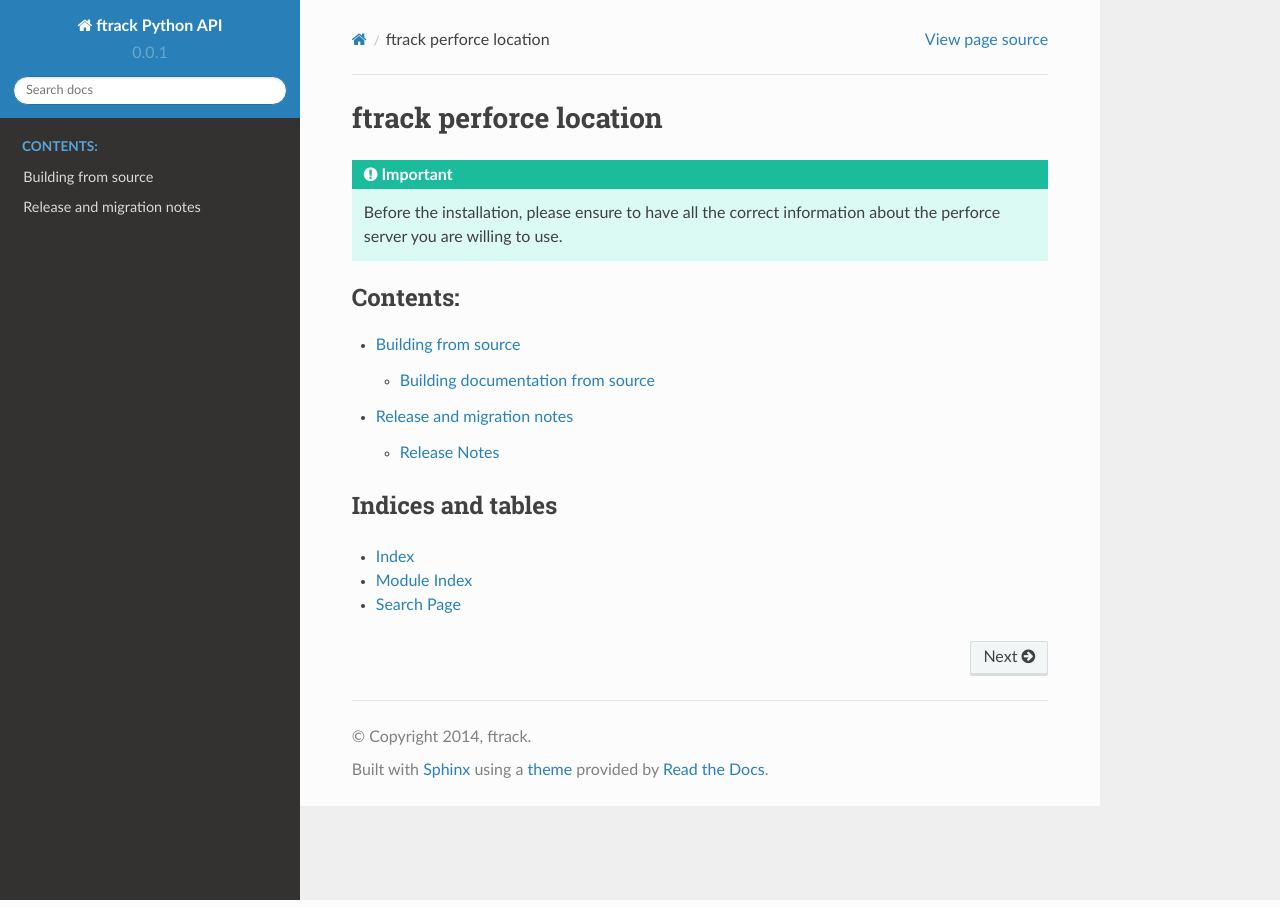
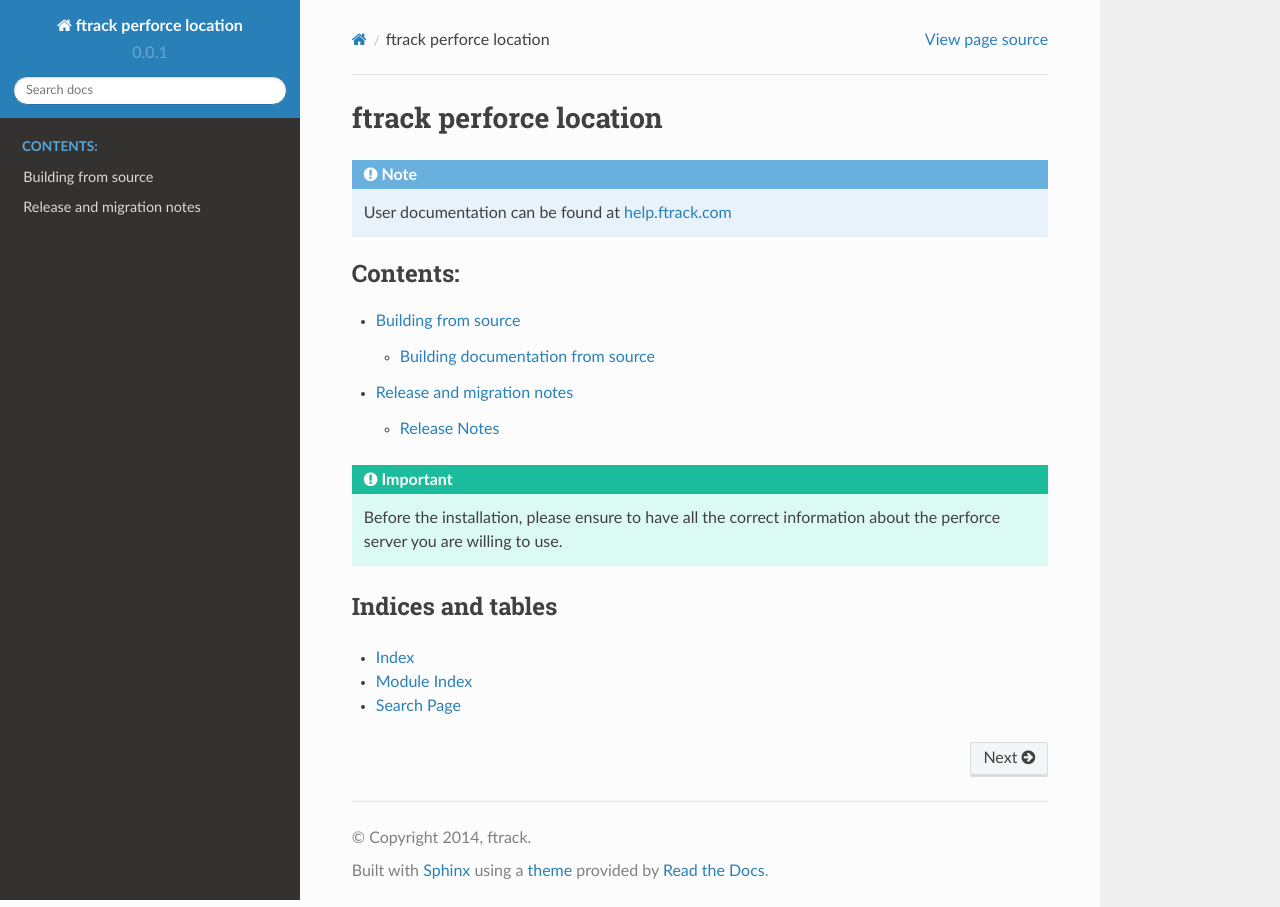
Before and after one commit to ftrackhq/ftrack-perforce-location, a Sphinx documentation site: the page built from doc/source/index.rst, in a window 1280 px wide. Built offline with Sphinx 7.4.7 and the Read the Docs theme 2.0.0, drawn with Linux system fonts in a browser that asks for light colours.

Commit message:
fix and improve docs

```diff
--- a/doc/source/conf.py
+++ b/doc/source/conf.py
@@ -26,7 +26,7 @@ source_suffix = '.rst'
 master_doc = 'index'
 
 # General information about the project.
-project = u'ftrack Python API'
+project = u'ftrack perforce location'
 copyright = u'2014, ftrack'
 
 # Version
--- a/doc/source/index.rst
+++ b/doc/source/index.rst
@@ -5,9 +5,9 @@
 ftrack perforce location
 ########################
 
-.. important::
+.. note::
 
-    Before the installation, please ensure to have all the correct information about the perforce server you are willing to use.
+    User documentation can be found at `help.ftrack.com <https://help.ftrack.com/connect/integrations/perforce-version-control>`_
 
 .. toctree::
    :maxdepth: 2
@@ -17,6 +17,10 @@ ftrack perforce location
    release/index.rst
 
 
+.. important::
+
+    Before the installation, please ensure to have all the correct information about the perforce server you are willing to use.
+
 Indices and tables
 ==================
 
```
